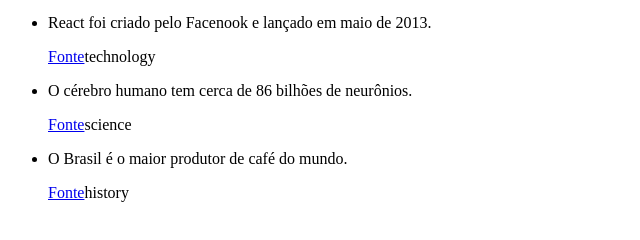
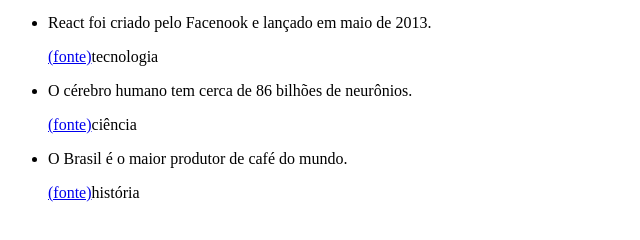
Before and after one commit to RaulMoraisdeOliveira/today-i-learned, a React (Vite) app: page / in a window 1280 px wide. Shown: the part 308-548 px from the top of the page, without its empty margins (0-640 px from the left). Built offline with nearby package versions, Linux system fonts and the light colour scheme.

Commit message:
refactory: adicionar logica para exibicao de label em portugues

```diff
--- a/src/components/FactItem.tsx
+++ b/src/components/FactItem.tsx
@@ -1,16 +1,21 @@
 import type { Fact } from "../types";
+import { CATEGORIES } from "../constants";
 
 interface FactItemProps {
     fact: Fact;
 };
 
 export default function FactItem({ fact }: FactItemProps) {
+    const category = CATEGORIES.find(category => (
+        fact.category === category.value
+    ));
+
     return (
         <>
             <li>
                 <p>{ fact.text }</p>
-                <a href={ fact.source } target="_blank">Fonte</a>
-                <span>{ fact.category }</span>
+                <a href={ fact.source } target="_blank">(fonte)</a>
+                <span>{ category?.label }</span>
             </li>
         </>
     );
```
